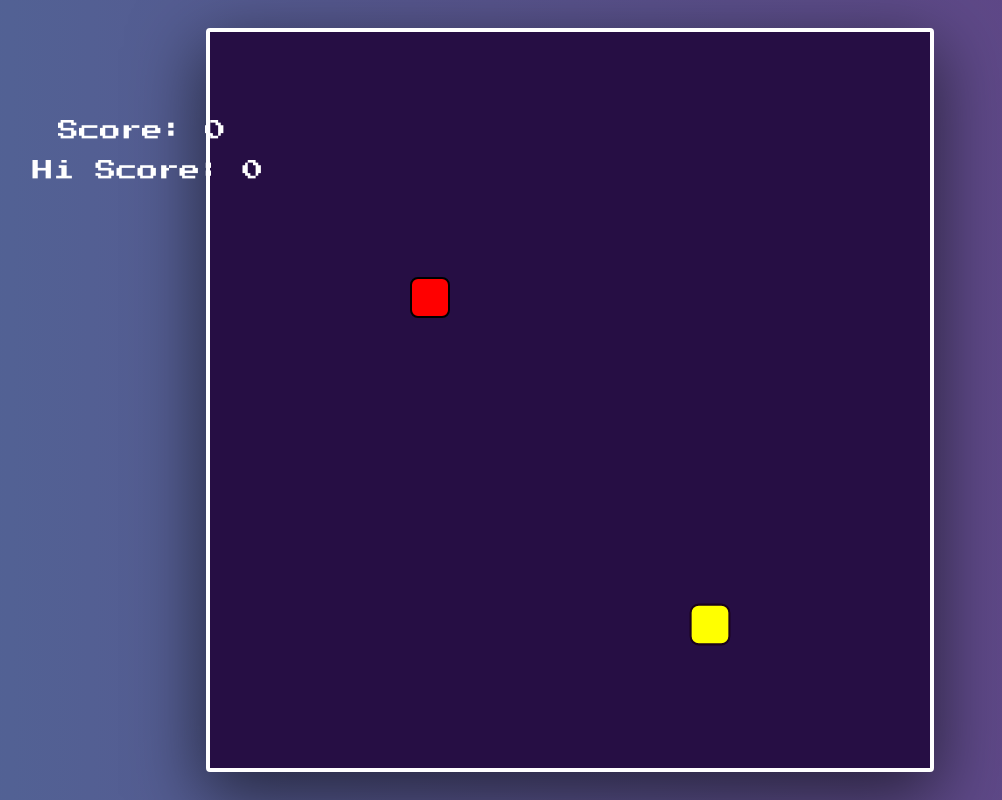
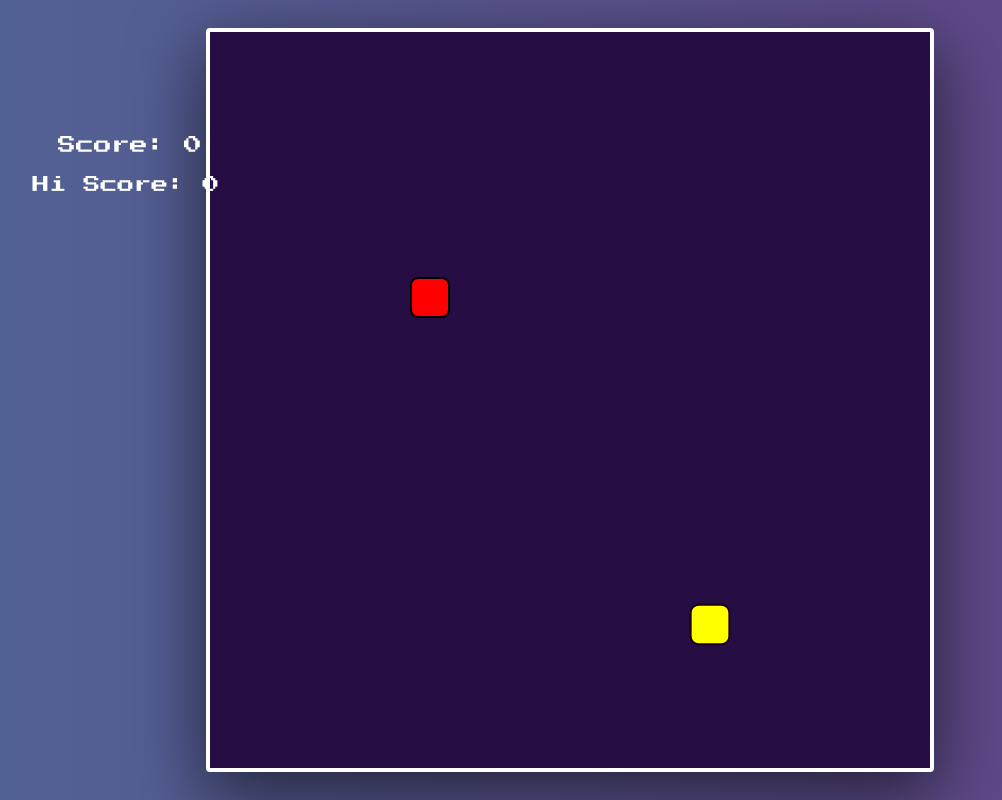
Before and after one commit to SahilRout/SnakeGame, a plain HTML site: page index.html in a window 1280 px wide. Shown: the whole page, without its empty margins (70-1072 px from the left). Drawn offline with Linux system fonts and the light colour scheme.

Commit message:
Update style.css

```diff
--- a/style.css
+++ b/style.css
@@ -30,18 +30,18 @@
 
 #scoreBox {
     position: absolute;
-    font-size: 21px;
+    font-size: 18px;
     color: white;
-    top: 15%;
+    top: 17%;
     left: 10%;
     font-family: 'Press Start 2P', cursive;
 }
 
 #hiscoreBox {
     position: absolute;
-    font-size: 21px;
+    font-size: 17px;
     color: white;
-    top: 20%;
+    top: 22%;
     left: 8%;
     font-family: 'Press Start 2P', cursive;
 }
```
